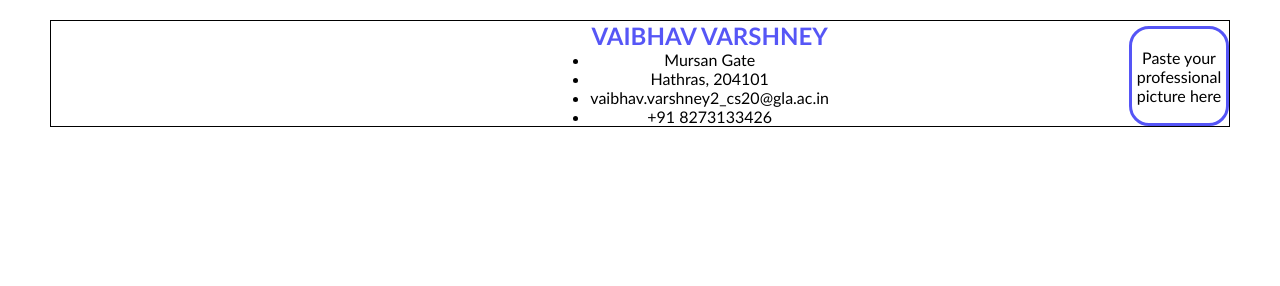
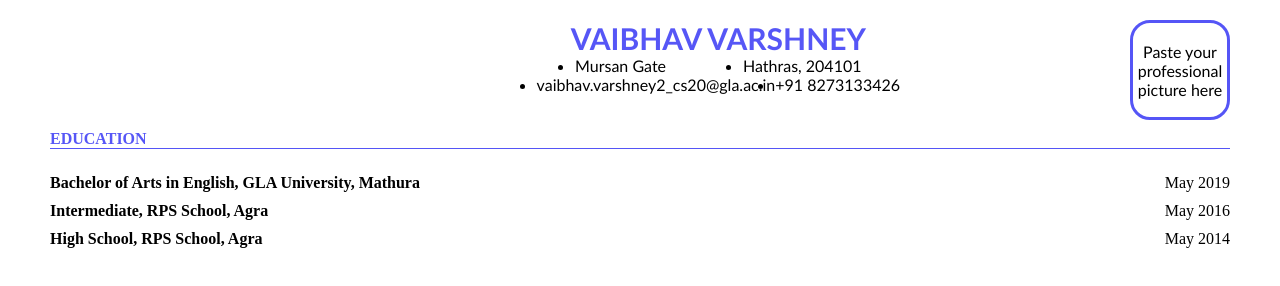
Before and after one commit to vaibhav0726/FullStack-150, a plain HTML site: page college-resume/index.html in a window 1280 px wide. Drawn offline with Linux system fonts and the light colour scheme.

Commit message:
added education section

```diff
--- a/college-resume/index.css
+++ b/college-resume/index.css
@@ -1,48 +1,58 @@
-*{
+* {
   margin: 0;
   padding: 0;
   box-sizing: border-box;
-    font-family: 'Gill Sans', 'Gill Sans MT', Calibri, 'Trebuchet MS', sans-serif   ;
 }
 
-.container{
+.container {
   margin-top: 20px;
   margin-left: 50px;
   margin-right: 50px;
 }
 
-.head{
-    border: 1px solid black;
-    align-items: flex-end;
+.head {
+  font-family: Calibri;
+  /* border: 1px solid black; */
+  /* align-items: flex-end; */
   justify-content: end;
   text-align: center;
   display: flex;
   flex-direction: row;
   flex-wrap: nowrap;
+  margin-bottom: 10px;
 }
 
-.head h2{
+.head h2 {
+  font-size: 30px;
   color: rgba(65, 65, 245, 0.89);
 }
 
-.head .personal_info{
-    margin-right: 300px;
+.head .personal_info {
+  margin-left: 200px;
+  margin-right: 230px;
 }
 
-.head .personal_info .info{
-    /* display: flex;
-    flex-wrap: nowrap;
-    flex-direction: row; */
-
-    /* list-style-type: none; */
+.head .personal_info .info {
+  display: flex;
+  align-items: center;
+  flex-direction: row;
+  justify-content: space-around;
 }
 
-.head .personal_info .info p{
+.head .personal_info .info2 {
+  /* border: 1px solid black; */
+  display: flex;
+  flex-direction: row;
+  justify-content: space-evenly;
+  align-items: flex-start;
+}
+
+.head .personal_info .info p {
   display: flex;
   flex-direction: row;
 }
 
-.head .image{
+.head .image {
   border-radius: 20px;
   width: 100px;
   height: 100px;
@@ -52,3 +62,34 @@
   align-items: center;
   text-align: center;
 }
+
+/* Education */
+.education {
+  text-align: left;
+}
+
+.education p {
+  font-weight: 600;
+  color: rgba(65, 65, 245, 0.89);
+  border-bottom: 1px solid rgba(65, 65, 245, 0.89);
+}
+
+.education .schooling {
+  margin-top: 20px;
+  font-weight: bold;
+  list-style: none;
+}
+
+.education .schooling li ul {
+  display: flex;
+  justify-content: space-between;
+  list-style: none;
+}
+
+.education .schooling li ul li:nth-child(2) {
+  font-weight: lighter;
+}
+
+.education .schooling li {
+  margin-top: 5px;
+}
--- a/college-resume/index.html
+++ b/college-resume/index.html
@@ -13,16 +13,44 @@
         <div class="personal_info">
           <h2>VAIBHAV VARSHNEY</h2>
           <ul class="info">
-            <p>
-              <li>Mursan Gate</li>
-              <li>Hathras, 204101</li>
-            </p>
+            <li>Mursan Gate</li>
+            <li>Hathras, 204101</li>
+          </ul>
+          <ul class="info2">
             <li>vaibhav.varshney2_cs20@gla.ac.in</li>
             <li>+91 8273133426</li>
           </ul>
         </div>
         <div class="image">Paste your professional picture here</div>
       </div>
+
+      <!-- Education -->
+      <div class="education">
+        <p>EDUCATION</p>
+        <ul class="schooling">
+          <li>
+            <ul>
+              <li>Bachelor of Arts in English, GLA University, Mathura</li>
+              <li>May 2019</li>
+            </ul>
+          </li>
+          <li>
+            <ul>
+              <li>Intermediate, RPS School, Agra</li>
+              <li>May 2016</li>
+            </ul>
+          </li>
+          <li>
+            <ul>
+              <li>High School, RPS School, Agra</li>
+              <li>May 2014</li>
+            </ul>
+          </li>
+        </ul>
+      </div>
+
+      <!-- Internship Experience -->
+      <div class="internship"></div>
     </div>
   </body>
 </html>
```
Lines whose indentation alone changed are shown as unchanged.
